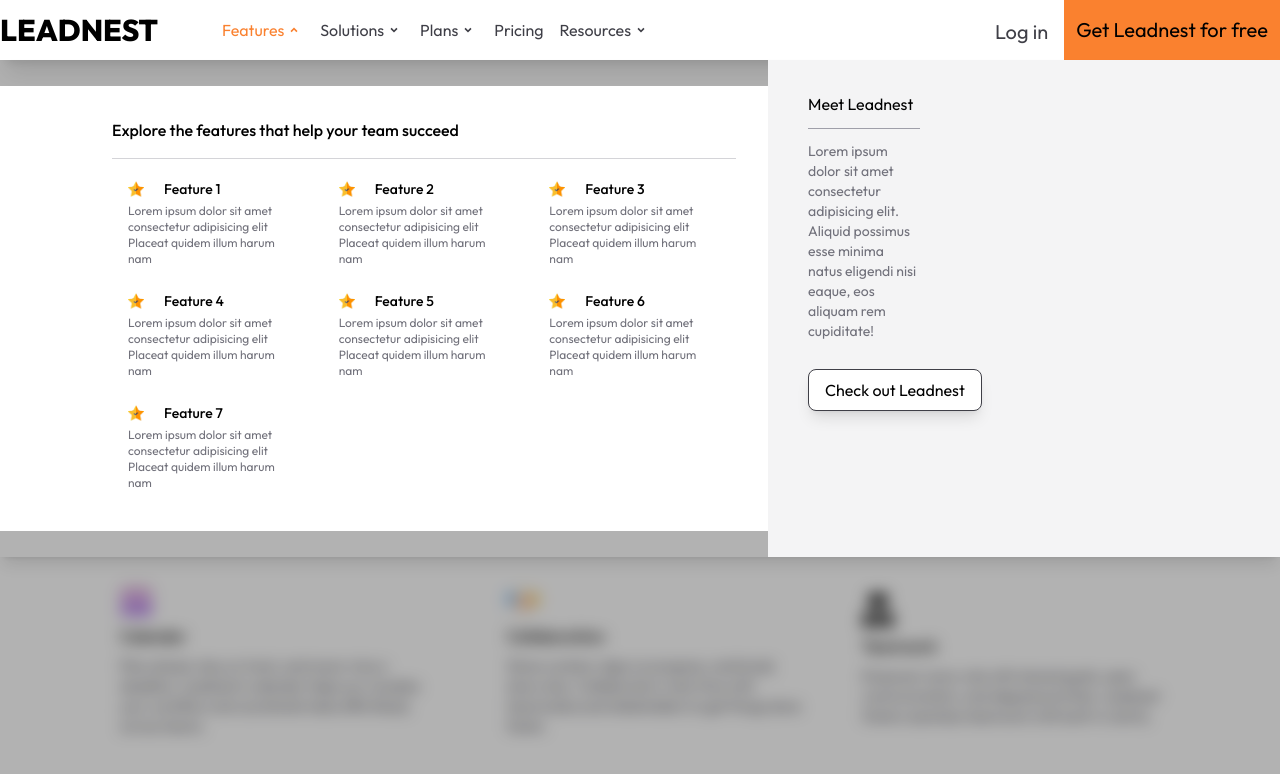
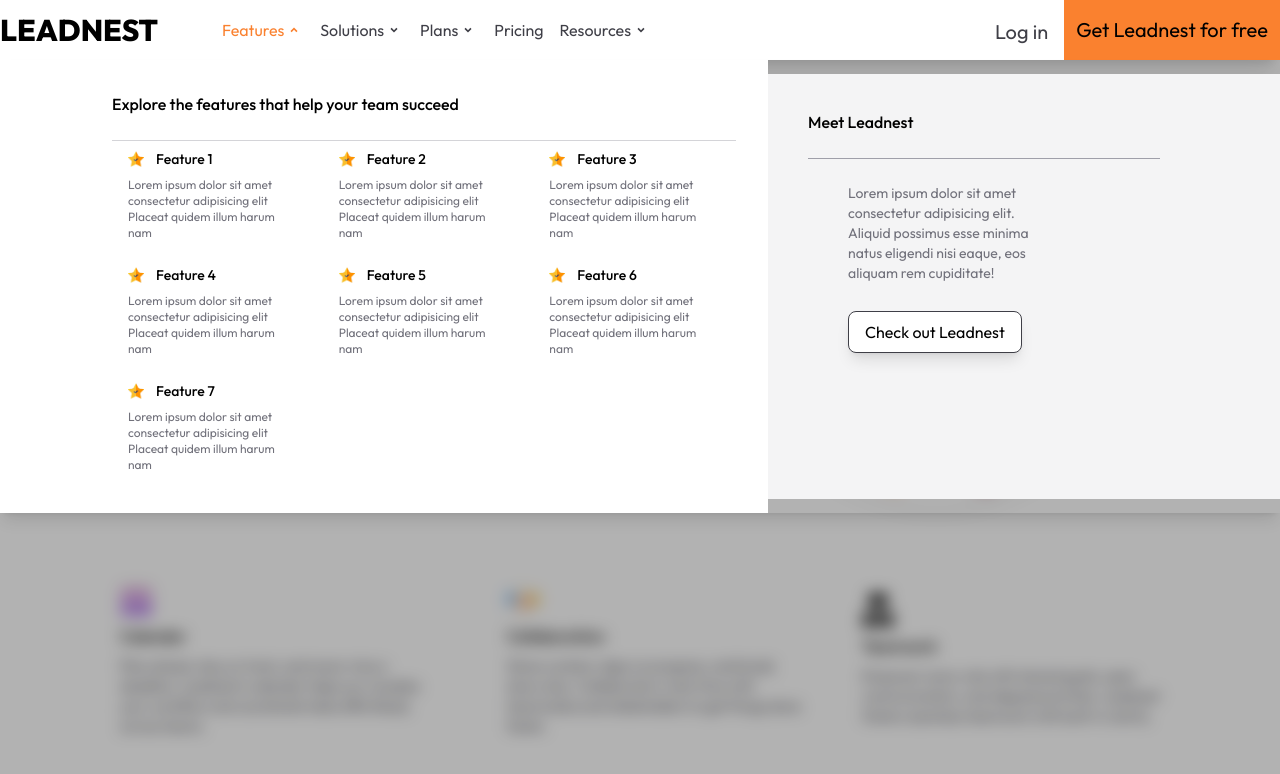
Before and after one commit to Shivamv2209/EffentiaFront, a React (Vite) app: page / in a window 1280 px wide. Both pictures are taken after a click on the item "Features". Shown: the top 774 px of the page. Built offline with nearby package versions, Linux system fonts and the light colour scheme.

Commit message:
feature issue fixed

```diff
--- a/src/Components/FeatureDropdown.jsx
+++ b/src/Components/FeatureDropdown.jsx
@@ -50,35 +50,33 @@
       ];
   return (
     <div className="absolute z-[999] w-full top-15 h-auto flex items-center left-0 shadow-lg">
-      <div className="w-[60%]  bg-white pt-8 pl-28 pr-8 pb-8">
-        <div className="flex items-center text-left">
+      <div className="w-[60%] bg-white pt-8 pl-28 pr-8 pb-8">
+        <div className="flex items-center text-left mb-6">
           <h4 className="text-md font-medium">
             Explore the features that help your team succeed
           </h4>
         </div>
-        <hr className="mt-4 text-zinc-300" />
-        <div className="grid grid-cols-3 mt-3 gap-2">
+        <hr className="mt-1 text-zinc-300" />
+        <div className="grid grid-cols-3 gap-2">
           {featureContent.map((f, i) => (
             <div
               key={i}
               className="flex flex-col px-4 py-2 cursor-pointer transition-all duration-100 group">
-              <div className="flex items-center gap-5">
+              <div className="flex items-center gap-3">
                 <img src={f.image} alt="" className="w-4 h-4" />
                 <h5 className="text-sm font-medium group-hover:text-[#FA812F] transition-colors duration-100">{f.heading}</h5>
               </div>
-              <p className="mt-1 text-zinc-500 text-xs">{f.content}</p>
+              <p className="mt-2 text-zinc-500 text-xs">{f.content}</p>
             </div>
           ))}
         </div>
       </div>
-      <div className="w-[40%] bg-zinc-100">
-        <div className="pl-10 pr-90 pt-8">
-          <div className="flex items-center text-left">
-            <h4 className="text-md font">Meet Leadnest</h4>
-          </div>
+      <div className="w-[40%] bg-zinc-100 pl-10 pr-30 pt-9">
+          <div className="mb-6">
+            <h4 className="text-md font-medium mb-6">Meet Leadnest</h4>
           <hr className="mt-3 text-zinc-400" />
         </div>
-        <div className="pl-10 pr-90">
+        <div className="pl-10 pr-30">
           <div className="grid gird-cols-1 mt-3">
             <p className="text-sm text-zinc-500">
               Lorem ipsum dolor sit amet consectetur adipisicing elit. Aliquid
@@ -87,7 +85,7 @@
             </p>
           </div>
         </div>
-        <div className="mt-7 mb-36.5 pr-50 pl-10 text-left">
+        <div className="mt-7 mb-36.5 pr-30 pl-10 text-left">
           <div className="flex items-center">
             <button className="px-4 py-2 border-1 border-zinc-700 shadow-lg bg-white rounded-lg cursor-pointer hover:bg-zinc-300">
               Check out Leadnest
--- a/src/Components/SolutionDropdown.jsx
+++ b/src/Components/SolutionDropdown.jsx
@@ -92,7 +92,7 @@
                   <h4 className="text-md font-medium text-gray-700 mb-6">
                     Our product in action
                   </h4>
-                  <hr className="text-zinc-500 "/>
+                  <hr className="text-zinc-500"/>
                   <div className="space-y-6">
                     {solutionsContent.useCases.map((useCase, i) => (
                       <div key={i} className="group cursor-pointer mt-5">
```
